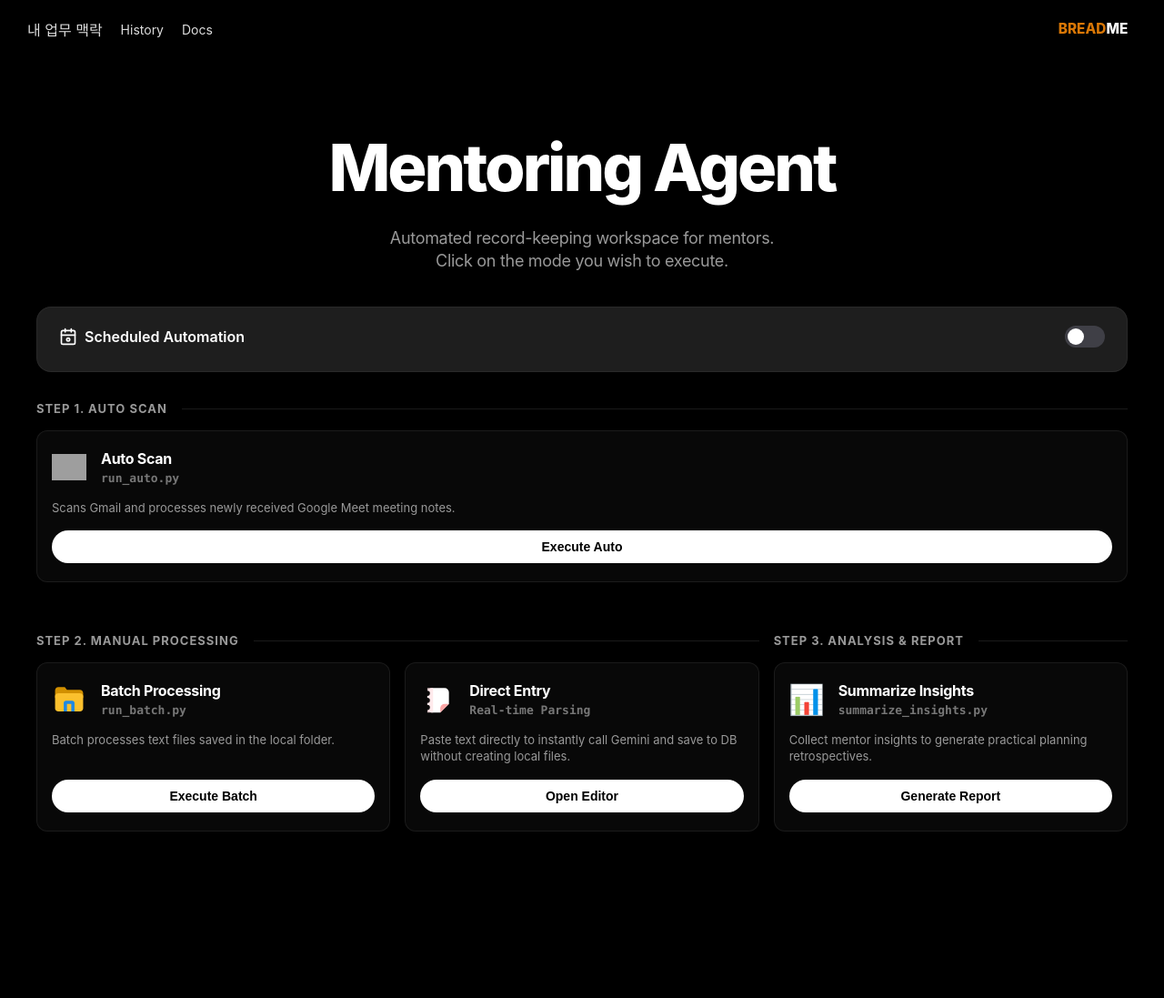
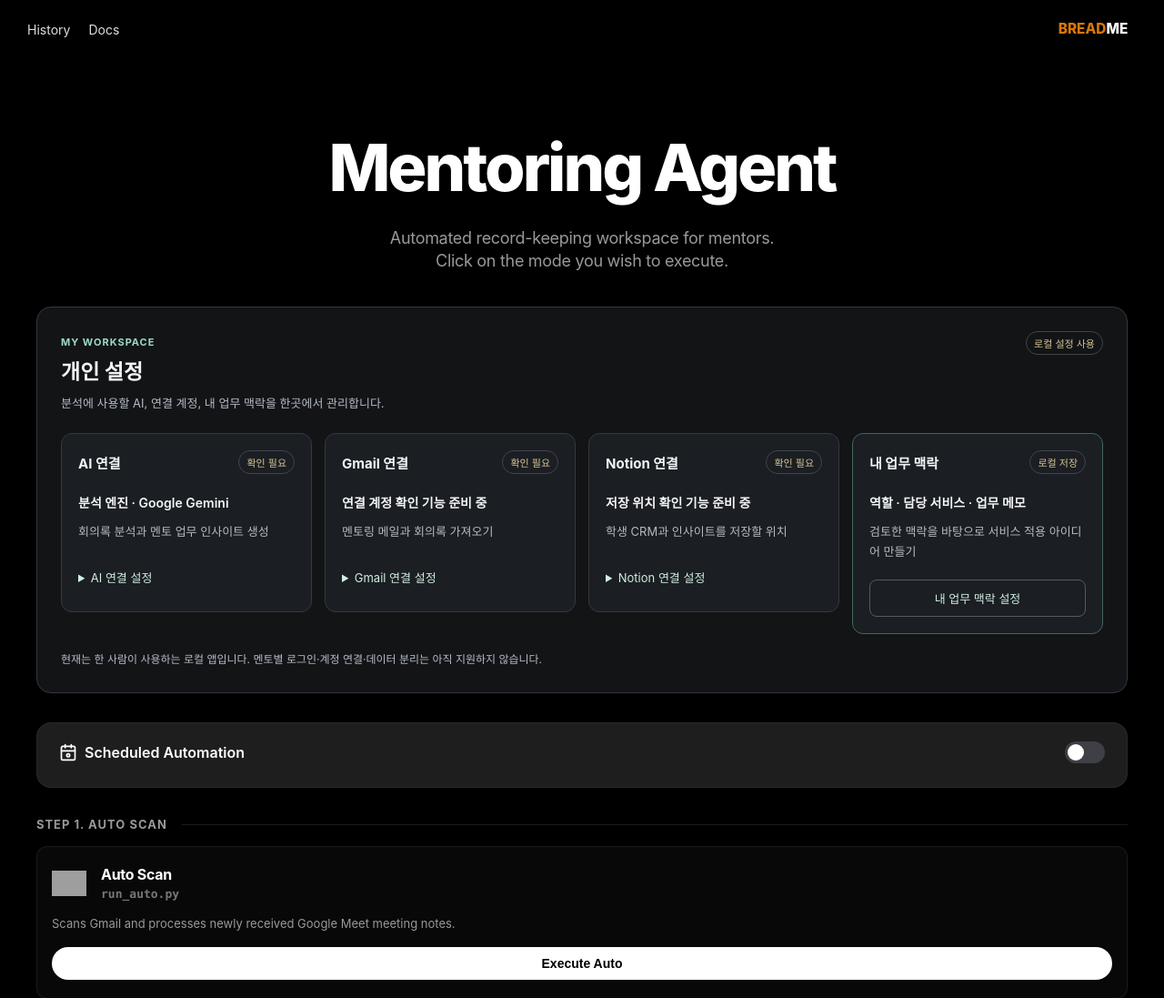
Before and after one commit to nana-park/mentoring-agent-for-mentor, a Flask app: page / in a window 1280 px wide. Shown: the top 1097 px of the page at 91% size. Before the commit the page ends 914 px from the top, so only its background shows below. Run offline with Flask 3, Linux system fonts and the light colour scheme; some web fonts are replaced; grey boxes are pictures that could not be loaded.

Commit message:
feat: group mentor context and connection settings on dashboard

```diff
--- a/mentoring/web/static/mentor_context.css
+++ b/mentoring/web/static/mentor_context.css
@@ -1,4 +1,27 @@
 .context-nav { background: none; border: 0; cursor: pointer; font: inherit; }
+.personal-settings { border:1px solid #34383f; border-radius:16px; padding:26px; background:#121416; }
+.settings-heading, .settings-card-title { display:flex; justify-content:space-between; align-items:center; gap:12px; }
+.settings-heading { align-items:flex-start; margin-bottom:22px; }
+.settings-heading h3 { font-size:23px; margin:6px 0 8px; color:#f4f4f4; }
+.personal-settings p { color:#b4bbc5; font-size:13px; line-height:1.7; }
+.settings-status { display:inline-block; flex-shrink:0; padding:4px 8px; border:1px solid #41454c; border-radius:20px; color:#d8c597; font-size:11px; }
+.settings-cards { display:grid; grid-template-columns:repeat(4,minmax(0,1fr)); gap:14px; align-items:start; }
+.settings-card { min-width:0; padding:18px; border:1px solid #353940; border-radius:12px; background:#1b1e22; }
+.settings-card h4 { color:#f2f4f7; font-size:15px; }
+.settings-card .settings-value { margin:20px 0 8px; color:#f2f4f7; font-size:14px; font-weight:600; overflow-wrap:anywhere; }
+.settings-card summary, .settings-context-button { margin-top:20px; color:#d0eee2; cursor:pointer; font:inherit; font-size:13px; }
+.settings-card summary { padding:10px 0; }
+.settings-detail { padding-top:12px; border-top:1px solid #3a4048; }
+.settings-card button, .settings-back { border:1px solid #525c65; background:transparent; border-radius:8px; padding:10px 12px; color:#d0eee2; cursor:pointer; font:inherit; font-size:13px; }
+.settings-detail button { margin-top:12px; width:100%; }
+.settings-card button:disabled { color:#a0a7af; cursor:not-allowed; border-color:#40464e; }
+.settings-context-button { width:100%; }
+.settings-card button:focus-visible, .settings-card summary:focus-visible, .settings-back:focus-visible { outline:2px solid #9ddac4; outline-offset:4px; }
+.settings-context { border-color:#45665a; }
+.personal-settings .settings-footnote { margin-top:18px; font-size:12px; }
+.settings-back { margin-bottom:20px; }
+@media(max-width:1100px) { .settings-cards { grid-template-columns:repeat(2,minmax(0,1fr)); } }
+@media(max-width:600px) { .personal-settings { padding:18px; } .settings-cards { grid-template-columns:1fr; } .settings-heading { flex-wrap:wrap; } }
 #context-view { width: 100%; text-align: left; }
 .context-grid { display: grid; grid-template-columns: minmax(0, 1.25fr) minmax(0, 1fr); gap: 24px; }
 .context-panel { border: 1px solid #35383e; border-radius: 20px; background: #181a1e; padding: 26px; min-width: 0; }
--- a/mentoring/web/templates/index.html
+++ b/mentoring/web/templates/index.html
@@ -524,7 +524,6 @@
     <!-- Google Style Top Nav -->
     <div class="top-nav">
         <div class="nav-left">
-            <button class="top-link context-nav" onclick="switchView('context')">내 업무 맥락</button>
             <a class="top-link" onclick="switchView('history')">History</a>
             <a class="top-link" onclick="switchView('docs')">Docs</a>
         </div>
@@ -546,6 +545,7 @@
 
         <!-- Home View -->
         <div id="home-view" style="width: 100%; display: grid; gap: 32px;">
+            {% include 'personal_settings.html' %}
 
             <!-- Automation Section -->
             <div class="automation-container">
--- a/mentoring/web/templates/mentor_context.html
+++ b/mentoring/web/templates/mentor_context.html
@@ -1,4 +1,5 @@
 <section id="context-view" style="display:none" aria-label="멘토 업무 맥락">
+    <button type="button" class="settings-back" onclick="switchView('home')">← 개인 설정으로 돌아가기</button>
     <div class="context-grid">
         <div class="context-panel">
             <div class="context-kicker">MENTOR WORKSPACE</div>
--- /dev/null
+++ b/mentoring/web/templates/personal_settings.html
@@ -0,0 +1,53 @@
+<section class="personal-settings" aria-labelledby="personal-settings-title">
+    <div class="settings-heading">
+        <div>
+            <span class="context-kicker">MY WORKSPACE</span>
+            <h3 id="personal-settings-title">개인 설정</h3>
+            <p>분석에 사용할 AI, 연결 계정, 내 업무 맥락을 한곳에서 관리합니다.</p>
+        </div>
+        <span class="settings-status">{% if pages_demo %}계정 연결 전{% else %}로컬 설정 사용{% endif %}</span>
+    </div>
+    <div class="settings-cards">
+        <article class="settings-card">
+            <div class="settings-card-title"><h4>AI 연결</h4><span class="settings-status">{% if pages_demo %}미연결{% else %}확인 필요{% endif %}</span></div>
+            <p class="settings-value">{% if pages_demo %}연결된 AI 없음{% else %}분석 엔진 · Google Gemini{% endif %}</p>
+            <p>회의록 분석과 멘토 업무 인사이트 생성</p>
+            <details><summary>AI 연결 설정</summary>
+                <div class="settings-detail">
+                    <p>웹 계정별 AI 연결은 준비 중입니다. 연결 후 제공업체·모델·키 등록 상태를 여기에 표시합니다. API 키 원문은 표시하지 않습니다.</p>
+                    {% if not pages_demo %}<p>현재 로컬 앱은 기존 환경 설정을 사용합니다. 이 화면에서 키 유효성을 확인하지는 않습니다.</p>{% endif %}
+                    <button type="button" disabled>AI 연결 · 준비 중</button>
+                </div>
+            </details>
+        </article>
+        <article class="settings-card">
+            <div class="settings-card-title"><h4>Gmail 연결</h4><span class="settings-status">{% if pages_demo %}미연결{% else %}확인 필요{% endif %}</span></div>
+            <p class="settings-value">{% if pages_demo %}연결된 Gmail 계정 없음{% else %}연결 계정 확인 기능 준비 중{% endif %}</p>
+            <p>멘토링 메일과 회의록 가져오기</p>
+            <details><summary>Gmail 연결 설정</summary>
+                <div class="settings-detail">
+                    <p>Google 계정 연결 후 이메일 주소와 승인한 접근 범위를 여기에 표시합니다. Google 비밀번호를 이 앱에 직접 입력하지 않습니다.</p>
+                    <button type="button" disabled>Google 계정 연결 · 준비 중</button>
+                </div>
+            </details>
+        </article>
+        <article class="settings-card">
+            <div class="settings-card-title"><h4>Notion 연결</h4><span class="settings-status">{% if pages_demo %}미연결{% else %}확인 필요{% endif %}</span></div>
+            <p class="settings-value">{% if pages_demo %}선택된 Notion 페이지 없음{% else %}저장 위치 확인 기능 준비 중{% endif %}</p>
+            <p>학생 CRM과 인사이트를 저장할 위치</p>
+            <details><summary>Notion 연결 설정</summary>
+                <div class="settings-detail">
+                    <p>Notion 연결 후 워크스페이스와 접근 허용한 CRM 페이지·데이터베이스를 선택하게 됩니다. 선택한 저장 위치를 이 카드에서 확인할 수 있습니다.</p>
+                    <button type="button" disabled>Notion 연결 · 준비 중</button>
+                </div>
+            </details>
+        </article>
+        <article class="settings-card settings-context">
+            <div class="settings-card-title"><h4>내 업무 맥락</h4><span class="settings-status">{% if pages_demo %}임시 입력{% else %}로컬 저장{% endif %}</span></div>
+            <p class="settings-value">역할 · 담당 서비스 · 업무 메모</p>
+            <p>검토한 맥락을 바탕으로 서비스 적용 아이디어 만들기</p>
+            <button type="button" class="settings-context-button" onclick="switchView('context')">내 업무 맥락 설정</button>
+        </article>
+    </div>
+    <p class="settings-footnote">{% if pages_demo %}현재 웹에서는 실제 계정 연결·AI 분석을 실행하지 않습니다. 업무 맥락 입력은 새로고침하면 초기화됩니다.{% else %}현재는 한 사람이 사용하는 로컬 앱입니다. 멘토별 로그인·계정 연결·데이터 분리는 아직 지원하지 않습니다.{% endif %}</p>
+</section>
--- a/scripts/build_pages.py
+++ b/scripts/build_pages.py
@@ -19,7 +19,7 @@ def build(output: Path) -> None:
     assets = output / 'pages-assets'
     assets.mkdir(exist_ok=True)
     env = Environment(loader=FileSystemLoader(ROOT / 'mentoring/web/templates'), autoescape=select_autoescape())
-    html = env.get_template('index.html').render()
+    html = env.get_template('index.html').render(pages_demo=True)
     html = html.replace('/static/', './pages-assets/')
     html = html.replace('<title>Mentoring CRM Dashboard</title>', '<title>Mentoring CRM</title>')
     html = html.replace('<head>', '''<head>
```
Also changed, not shown: docs/mentor_insights.md (+1 -1 lines), index.html (+54 -1 lines), pages-assets/mentor_context.css (+23 -0 lines), README.md, pages-assets/docs-data.js.
